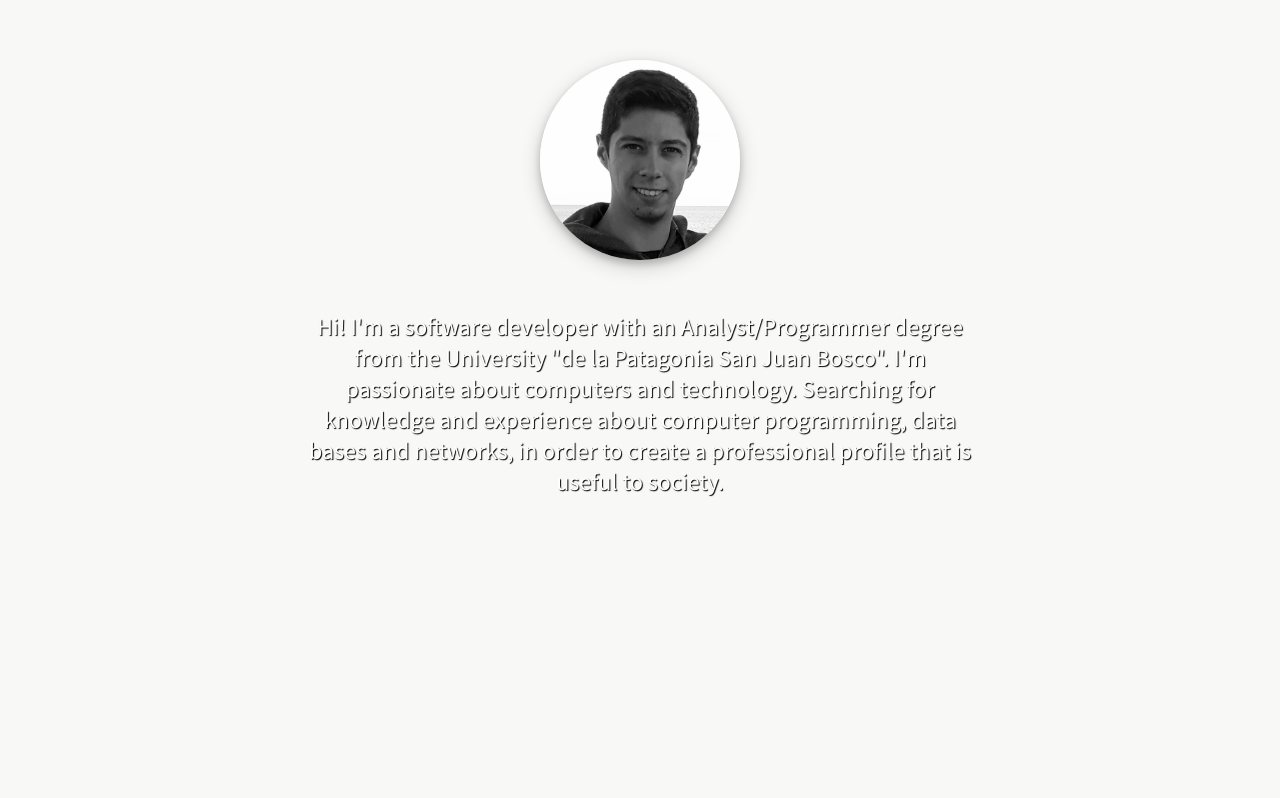
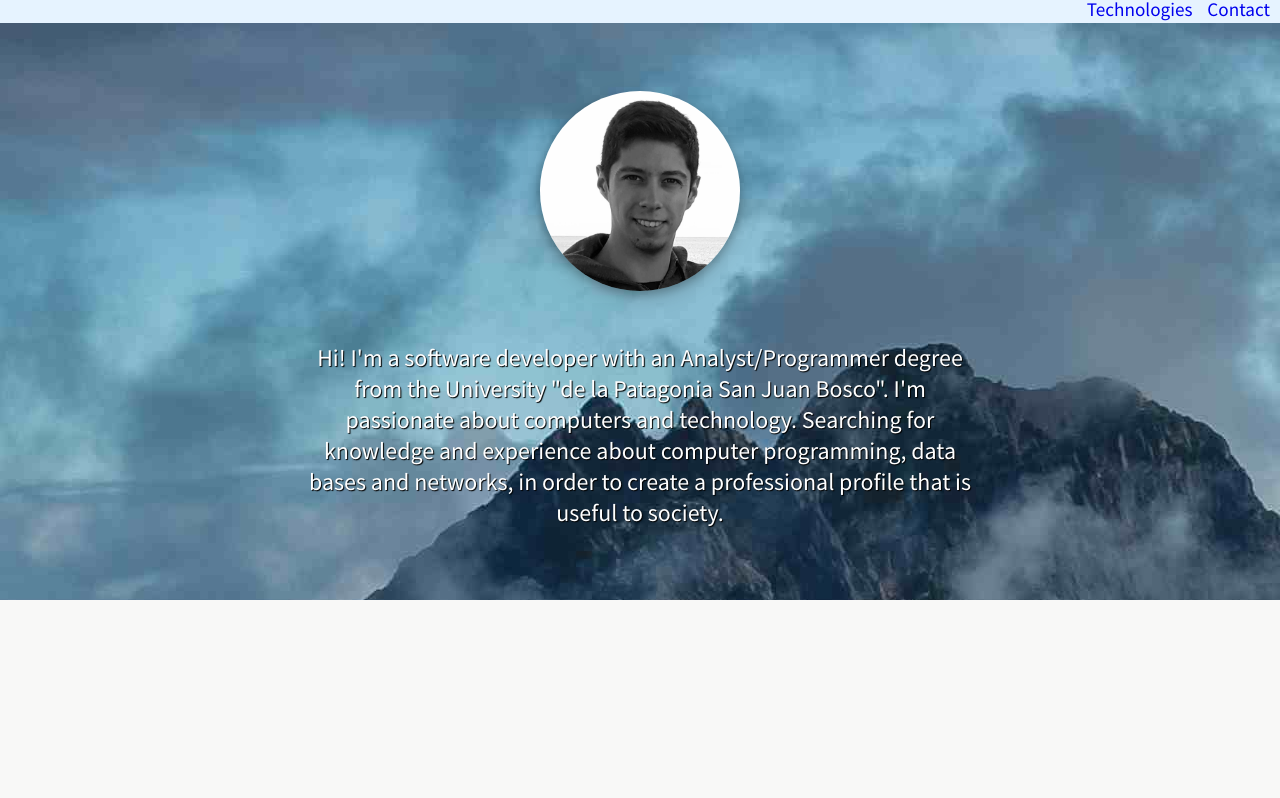
Before and after one commit to MauriRojas/portfolio, a plain HTML site: page Portfolio.html in a window 1280 px wide. Shown: the part 68-866 px from the top of the page. Drawn offline with Linux system fonts and the light colour scheme.

Commit message:
Added navigation links and Image
Added navigation links and "About me" background image.

```diff
--- a/Portfolio.html
+++ b/Portfolio.html
@@ -2,6 +2,7 @@
 <html lang="en">
 <head>
     <meta charset="utf-8">
+    <meta name="viewport" content="width=device-width, initial-scale=1.0"/>
     <title>Mauricio Rojas's Portfolio</title>
     <link type="text/css" rel="stylesheet" href="styles.css" media="all">
 </head>
@@ -11,6 +12,11 @@
         <h1>Mauricio Rojas's Portfolio</h1>
     </hgroup>
 </header>
+
+<nav>
+    <a class="navItem" href="#technologies">Technologies</a>
+    <a class="navItem" href="#contact">Contact</a>
+</nav>
 
 <body>
     <section id="aboutMe">
@@ -34,7 +40,7 @@
 
     <section id="contact">
         <h2>Currently available for hire!</h2>
-        <address><a href="mailto:maurifff576@gmail.com">Send me an email</a></address><br>
+        <address><a  id="contactLink" href="mailto:maurifff576@gmail.com">Send me an email</a></address><br>
         <p id="telefono">+54 02945 505489</p>
     </section>
 </body>
--- a/styles.css
+++ b/styles.css
@@ -2,6 +2,22 @@ header {
     text-align: center;
     color: #333;
     background-color: #e6f3ff;
+}
+
+nav {
+    text-align: right;
+    background-color: #e6f3ff;
+}
+
+.navItem {
+    margin-right: 10px;
+    text-decoration: none;
+    font-size: 0.8em;
+    transition: color .2s linear;
+}
+
+.navItem:hover {
+    color: #ff5050;
 }
 
 body {
@@ -36,14 +52,14 @@ img {
     box-shadow: 0 4px 8px 0 rgba(0, 0, 0, 0.2), 0 6px 20px 0 rgba(0, 0, 0, 0.19);
 }
 
-a {
+#contactLink {
     text-decoration: none;
     color: #333;
     border-bottom: 1px dotted;
     transition: color .2s linear;
 }
 
-a:hover {
+#contactLink:hover {
     color: #ff5050;
 }
 
```
Also changed, not shown: 21101592188_f5da31c3f5_o.jpg (added).
